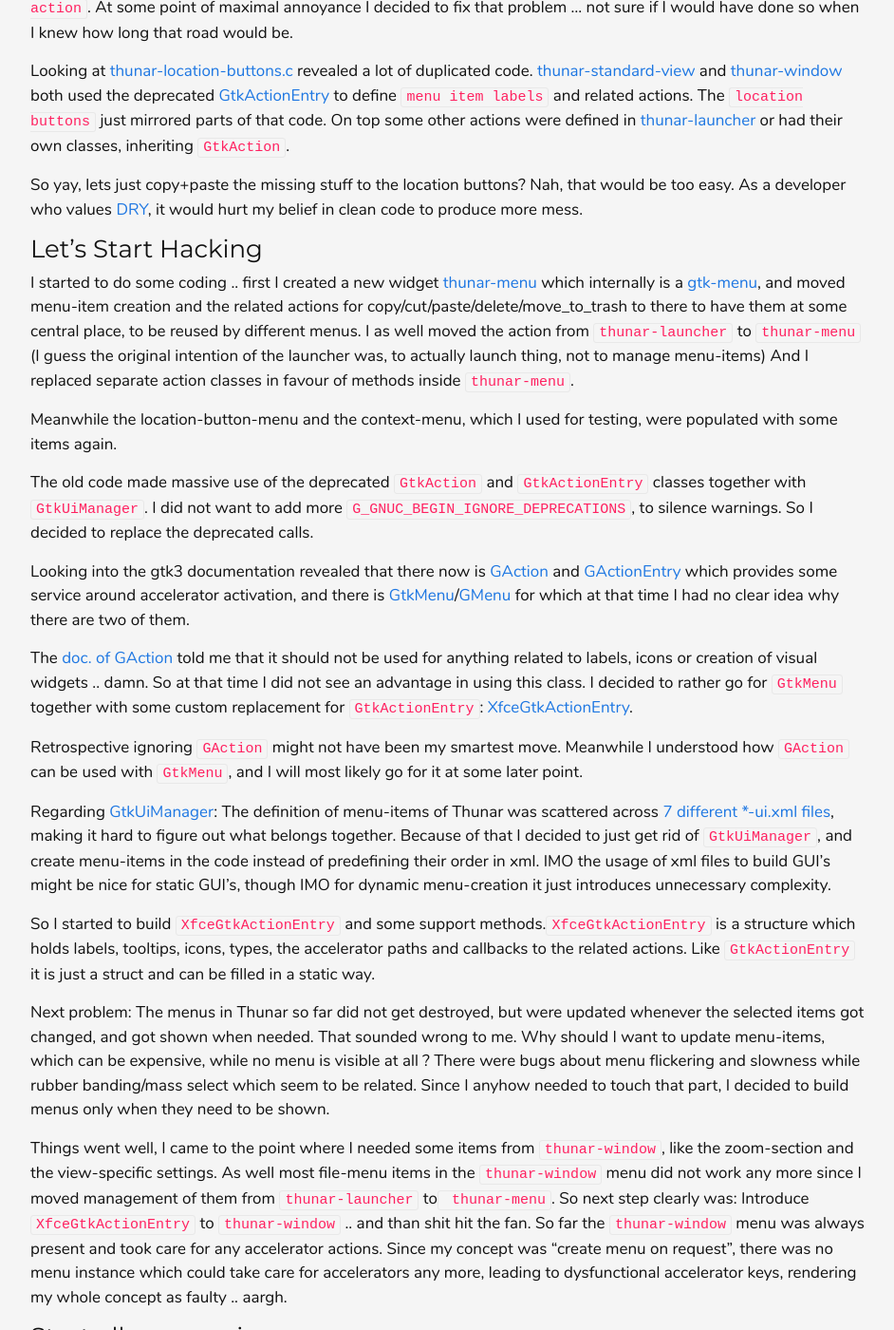
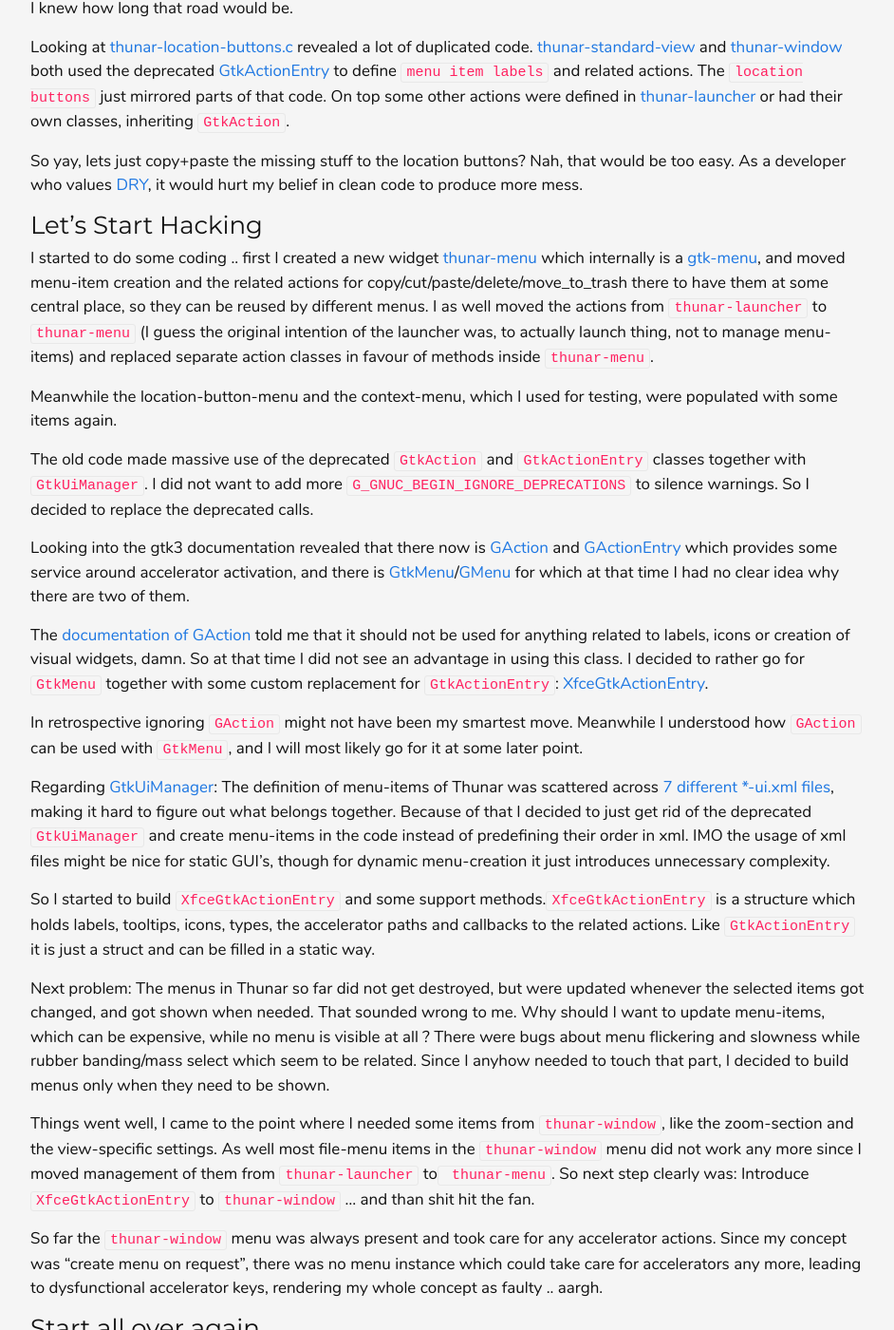
Before and after one commit to alexxcons/alexxcons.github.io, a Jekyll site: the page built from _posts/2020-06-08-thunar-GtkAction-and-a-big-mess.md, in a window 1280 px wide and 1400 px high, scrolled down 696 px. Shown: the whole window at 95% size, without its empty margins (168-1110 px from the left). Built offline with Jekyll 4.4.1, drawn with Linux system fonts in a browser that asks for light colours; some of the changed text lies outside the part shown.

Commit message:
Fixed things according to AndreLDM's review

```diff
--- a/_posts/2020-06-08-thunar-GtkAction-and-a-big-mess.md
+++ b/_posts/2020-06-08-thunar-GtkAction-and-a-big-mess.md
@@ -23,49 +23,50 @@
 Looking at [thunar-location-buttons.c](https://gitlab.xfce.org/xfce/thunar/-/blob/xfce-4.14/thunar/thunar-location-button.c) revealed a lot of duplicated code. [thunar-standard-view](https://gitlab.xfce.org/xfce/thunar/-/blob/xfce-4.14/thunar/thunar-standard-view.c) and [thunar-window](https://gitlab.xfce.org/xfce/thunar/-/blob/xfce-4.14/thunar/thunar-window.c) both used the deprecated [GtkActionEntry](https://developer.gnome.org/gtk3/stable/GtkActionGroup.html#GtkActionEntry) to define `menu item labels` and related actions. The `location buttons` just mirrored parts of that code. On top some other actions were defined in [thunar-launcher](https://gitlab.xfce.org/xfce/thunar/-/blob/xfce-4.14/thunar/thunar-standard-view.c) or had their own classes, inheriting `GtkAction`.
 
 So yay, lets just copy+paste the missing stuff to the location buttons?
-Nah, that would be too easy. As a developer who values [DRY](https://de.wikipedia.org/wiki/Don%E2%80%99t_repeat_yourself), it would hurt my belief in clean code to produce more mess.
+Nah, that would be too easy. As a developer who values [DRY](https://en.wikipedia.org/wiki/Don%27t_repeat_yourself), it would hurt my belief in clean code to produce more mess.
 
 ### Let's Start Hacking
 
-I started to do some coding .. first I created a new widget [thunar-menu](https://gitlab.xfce.org/xfce/thunar/-/blob/master/thunar/thunar-menu.c) which internally is a [gtk-menu](https://developer.gnome.org/gtk3/stable/GtkMenu.html), and moved menu-item creation and the related actions for copy/cut/paste/delete/move_to_trash to there to have them at some central place, to be reused by different menus. I as well moved the action from `thunar-launcher` to `thunar-menu` (I guess the original intention of the launcher was, to actually launch thing, not to manage menu-items) And I replaced separate action classes in favour of methods inside `thunar-menu`.
+I started to do some coding .. first I created a new widget [thunar-menu](https://gitlab.xfce.org/xfce/thunar/-/blob/master/thunar/thunar-menu.c) which internally is a [gtk-menu](https://developer.gnome.org/gtk3/stable/GtkMenu.html), and moved menu-item creation and the related actions for copy/cut/paste/delete/move_to_trash there to have them at some central place, so they can be reused by different menus. I as well moved the actions from `thunar-launcher` to `thunar-menu` (I guess the original intention of the launcher was, to actually launch thing, not to manage menu-items) and replaced separate action classes in favour of methods inside `thunar-menu`.
 
 Meanwhile the location-button-menu and the context-menu, which I used for testing, were populated with some items again.
 
-The old code made massive use of the deprecated `GtkAction` and `GtkActionEntry` classes together with `GtkUiManager`. I did not want to add more `G_GNUC_BEGIN_IGNORE_DEPRECATIONS`, to silence warnings. So I decided to replace the deprecated calls.
+The old code made massive use of the deprecated `GtkAction` and `GtkActionEntry` classes together with `GtkUiManager`. I did not want to add more `G_GNUC_BEGIN_IGNORE_DEPRECATIONS` to silence warnings. So I decided to replace the deprecated calls.
 
 Looking into the gtk3 documentation revealed that there now is [GAction](https://developer.gnome.org/GAction/) and [GActionEntry](https://developer.gnome.org/gio/stable/GActionMap.html#GActionEntry) which provides some service around accelerator activation, and there is [GtkMenu](https://developer.gnome.org/gtk3/stable/GtkMenu.html)/[GMenu](https://developer.gnome.org/gio/stable/GMenu.html) for which at that time I had no clear idea why there are two of them.
 
-The [doc. of GAction](https://developer.gnome.org/GAction/) told me that it should not be used for anything related to labels, icons or creation of visual widgets .. damn. So at that time I did not see an advantage in using this class. I decided to rather go for `GtkMenu` together with some custom replacement for `GtkActionEntry`: [XfceGtkActionEntry](https://gitlab.xfce.org/xfce/libxfce4ui/-/blob/master/libxfce4ui/xfce-gtk-extensions.h#L45).
+The [documentation of GAction](https://developer.gnome.org/GAction/) told me that it should not be used for anything related to labels, icons or creation of visual widgets, damn. So at that time I did not see an advantage in using this class. I decided to rather go for `GtkMenu` together with some custom replacement for `GtkActionEntry`: [XfceGtkActionEntry](https://gitlab.xfce.org/xfce/libxfce4ui/-/blob/master/libxfce4ui/xfce-gtk-extensions.h#L45).
 
-Retrospective ignoring `GAction` might not have been my smartest move. Meanwhile I understood how `GAction` can be used with `GtkMenu`, and I will most likely go for it at some later point.
+In retrospective ignoring `GAction` might not have been my smartest move. Meanwhile I understood how `GAction` can be used with `GtkMenu`, and I will most likely go for it at some later point.
 
-Regarding [GtkUiManager](https://developer.gnome.org/gtk3/stable/GtkUIManager.html): The definition of menu-items of Thunar was scattered across [7 different *-ui.xml files](https://gitlab.xfce.org/xfce/thunar/-/commit/ed46f9c3baa3533629d8c1000511300fb0e6fdd5), making it hard to figure out what belongs together. Because of that I decided to just get rid of `GtkUiManager`, and create menu-items in the code instead of predefining their order in xml. IMO the usage of xml files to build GUI's might be nice for static GUI's, though IMO for dynamic menu-creation it just introduces unnecessary complexity.
+Regarding [GtkUiManager](https://developer.gnome.org/gtk3/stable/GtkUIManager.html): The definition of menu-items of Thunar was scattered across [7 different *-ui.xml files](https://gitlab.xfce.org/xfce/thunar/-/commit/ed46f9c3baa3533629d8c1000511300fb0e6fdd5), making it hard to figure out what belongs together. Because of that I decided to just get rid of the deprecated `GtkUiManager` and create menu-items in the code instead of predefining their order in xml. IMO the usage of xml files might be nice for static GUI's, though for dynamic menu-creation it just introduces unnecessary complexity.
 
 So I started to build `XfceGtkActionEntry` and some support methods.`XfceGtkActionEntry` is a structure which holds labels, tooltips, icons, types, the accelerator paths and callbacks to the related actions. Like `GtkActionEntry` it is just a struct and can be filled in a static way.
 
 Next problem: The menus in Thunar so far did not get destroyed, but were updated whenever the selected items got changed, and got shown when needed. That sounded wrong to me. Why should I want to update menu-items, which can be expensive, while no menu is visible at all ?
 There were bugs about menu flickering and slowness while rubber banding/mass select which seem to be related. Since I anyhow needed to touch that part, I decided to build menus only when they need to be shown.
 
-Things went well, I came to the point where I needed some items from `thunar-window`, like the zoom-section and the view-specific settings. As well most file-menu items in the `thunar-window` menu did not work any more since I moved management of them from `thunar-launcher` to` thunar-menu`. So next step clearly was: Introduce `XfceGtkActionEntry` to `thunar-window` .. and than shit hit the fan.
+Things went well, I came to the point where I needed some items from `thunar-window`, like the zoom-section and the view-specific settings. As well most file-menu items in the `thunar-window` menu did not work any more since I moved management of them from `thunar-launcher` to` thunar-menu`. So next step clearly was: Introduce `XfceGtkActionEntry` to `thunar-window` ... and than shit hit the fan.
+
 So far the `thunar-window` menu was always present and took care for any accelerator actions. Since my concept was "create menu on request", there was no menu instance which could take care for accelerators any more, leading to dysfunctional accelerator keys, rendering my whole concept as faulty .. aargh.
 
 ### Start all over again
 
 After some time of grieve and doubts I fixed the problem by moving most of the code from `thunar-menu` back to `thunar-launcher`, which lifetime is coupled to `thunar-window`.
 
-From now on `thunar-menu` was more or less just an convenience wrapper for `thunar-launcher` ... still useful, but sadly it lost its glory. `Thunar-launcher` now builds volatile menu items on request and permanently listens to the related accelerators. Finally accelerators started to work fine, and I was able to continue to fight with the window-menu.
+From now on `thunar-menu` was more or less just an convenience wrapper for `thunar-launcher` ... still useful, but sadly it lost its glory. `thunar-launcher` now builds volatile menu items on request and permanently listens to the related accelerators. Finally accelerators started to work fine, and I was able to continue to fight with the window menu.
 
 I had much more trouble with that menu, too much to tell it here .. however somehow I managed to get it functional, so that it mostly worked like before.
 
 ### An unpleasant discovery
 
-Later on, while [reporting a bug against gtk](https://gitlab.gnome.org/GNOME/gtk/-/issues/2375) I learned that the class [gtk_accel_map](https://developer.gnome.org/gtk3/stable/gtk3-Accelerator-Maps.html), which I use as a central part will be deprecated soon ... aargh again. The gtk devs so far just missed to set a deprecation makro. So it seems like I will need to touch the accelerator part again. This time I plan to make use of the [GActionMap](https://developer.gnome.org/gio/stable/GActionMap.html) interface .. going to be a story for another day.
+Later on, while [reporting a bug against gtk](https://gitlab.gnome.org/GNOME/gtk/-/issues/2375) I learned that the class [gtk_accel_map](https://developer.gnome.org/gtk3/stable/gtk3-Accelerator-Maps.html), which I use as a central part will be deprecated soon ... aargh again. The gtk devs so far just missed to set a deprecation macro. So it seems like I will need to touch the accelerator part again. This time I plan to make use of the [GActionMap](https://developer.gnome.org/gio/stable/GActionMap.html) interface .. going to be a story for another day.
 
 ### Testing and open issues
 
-For first testing and code-review I luckily I got support of some early adopters. They found many more defects and regressions which kept me busy a long while. Luckily nothing concept-breaking was found.
+For first testing and code-review I luckily got support of some early adopters. They found many more defects and regressions which kept me busy a long while. Fortunately nothing concept-breaking was found.
 
-While writing this, there are still some regressions which I introduced, waiting to get fixed by me, before a stable release:
+While writing this there are still some regressions I introduced, waiting to get fixed by me before a stable release:
 * [Regression: Missing accelerators for bookmark items](https://gitlab.xfce.org/xfce/thunar/-/issues/331)
 * [GObject-WARNING on closing thunar in some conditions](https://gitlab.xfce.org/xfce/thunar/-/issues/319)
 
```
Also changed, not shown: other parts of _posts/2020-06-08-thunar-GtkAction-and-a-big-mess.md (+3 -3 lines).
